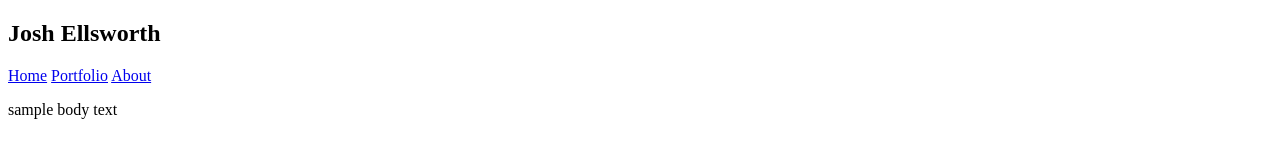
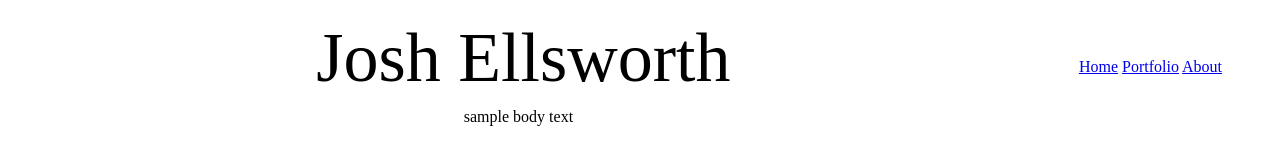
Before and after one commit to joshuaellsworth1/Professional_Portfolio, a plain HTML site: page index/index.html in a window 1280 px wide. Drawn offline with Linux system fonts and the light colour scheme.

Commit message:
messing with css

```diff
--- a/css/style.css
+++ b/css/style.css
@@ -0,0 +1,3 @@
+.name {
+    border-color: green;
+}
--- a/index/index.html
+++ b/index/index.html
@@ -6,18 +6,18 @@
     <meta http-equiv="X-UA-Compatible" content="ie=edge">
     <title>Professional Portfolio
     </title>
+    <link rel="stylesheet" type="text/css" href="style.css">
 
 </head>
 <body>
     <nav>
-    <h1>Josh Ellsworth</h1>
     <div class="container">
         <a href="index.html" id="homepage">Home</a>
         <a href="portfolio.html" id="work">Portfolio</a>
         <a href="about.html" id="contact">About</a>
     </nav>
 
-    <p>sample body text</p>
-    </div>
+    <div class="name">Josh Ellsworth</div>
+    <div class="body">sample body text</div>
 </body>
 </html>
--- /dev/null
+++ b/index/style.css
@@ -0,0 +1,17 @@
+nav {
+    margin: 50px;
+    float: right;
+}
+
+.name {
+    font-size: 70px;
+    /* display: inline-block; */
+    text-align: center;
+    height: 50%;
+    padding: 10px;
+}
+
+.body {
+    text-align: center;
+    margin-bottom: 20px;
+}
```
